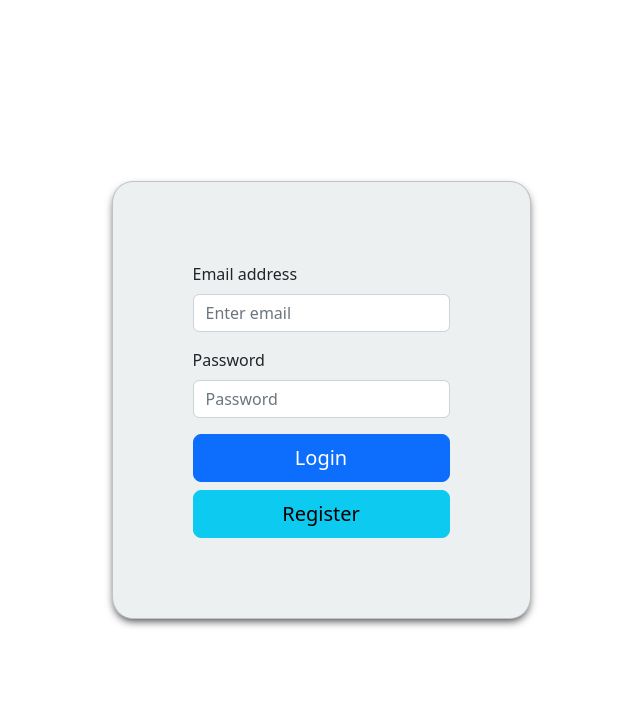
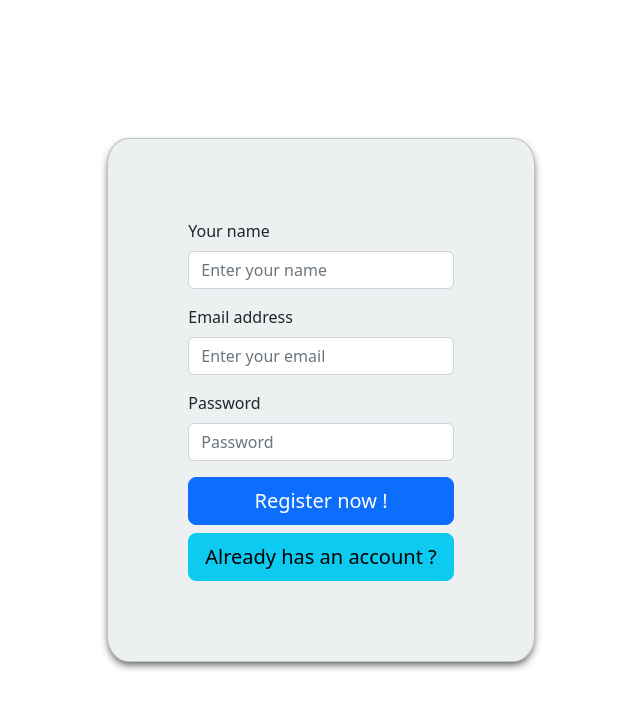
Before and after one commit to jhonyjss/bolttech-front, a React (Vite) app: page /register in a window 1280 px wide. Before the commit this address led to /. Shown: the top 708 px of the page, without its empty margins (319-959 px from the left). Built offline with nearby package versions, Linux system fonts and the light colour scheme.

Commit message:
, fix: adjustments

```diff
--- a/package.json
+++ b/package.json
@@ -19,6 +19,7 @@
     "react-bootstrap": "^2.6.0",
     "react-dom": "^18.2.0",
     "react-router-dom": "^6.4.3",
+    "react-toastify": "^9.1.1",
     "sass": "^1.56.1"
   },
   "devDependencies": {
--- a/src/App.jsx
+++ b/src/App.jsx
@@ -9,15 +9,15 @@ function App() {
   return (
     <Routes>
       <Route path="/" element={<Login />} />
-      <Route path="/projects" element={<Project />} />
+
+      <Route path="/projects" element={<ProtectedRoute>
+        <Project />
+      </ProtectedRoute>} />
       <Route
         path="/register"
-        element={
-          <ProtectedRoute>
-            <Register />
-          </ProtectedRoute>
-        }
+        element={<Register />}
       />
+
     </Routes>
   );
 }
--- a/src/components/auth/BTFormLogin.jsx
+++ b/src/components/auth/BTFormLogin.jsx
@@ -2,13 +2,31 @@ import React from "react";
 import Button from "react-bootstrap/Button";
 import Form from "react-bootstrap/Form";
 import "./style.scss";
+import { useNavigate } from "react-router-dom";
+import AuthDataService from "@/services/AuthDataService";
+import { ToastContainer, toast } from 'react-toastify';
+import useAuth from "@/hooks/auth.hook"
 
 const BTFormLogin = () => {
-  function handleLogin() {}
+  const navigate = useNavigate()
+  const { login, getUser } = useAuth()
+  console.log(getUser().then(res => console.log(res)))
+
+  async function onLogin(e) {
+    e.preventDefault()
+    try {
+      const response = await AuthDataService.login(e.target[0].value, e.target[1].value)
+      login(response.data)
+    } catch (error) {
+      console.error(error)
+      toast.error("User not found")
+    }
+
+  }
 
   return (
     <section id="btlogin" className="flex-center-items h-screen">
-      <Form>
+      <Form onSubmit={onLogin}>
         <Form.Group className="mb-3" controlId="formBasicEmail">
           <Form.Label>Email address</Form.Label>
           <Form.Control type="email" placeholder="Enter email" />
@@ -20,14 +38,15 @@ const BTFormLogin = () => {
         </Form.Group>
 
         <div className="d-grid gap-2">
-          <Button onClick={handleLogin} variant="primary" type="submit" size="lg">
+          <Button variant="primary" type="submit" size="lg">
             Login
           </Button>
-          <Button variant="info" size="lg">
+          <Button onClick={() => navigate("/register")} variant="info" size="lg">
             Register
           </Button>
         </div>
       </Form>
+      <ToastContainer />
     </section>
   );
 };
--- a/src/components/auth/BTFormRegister.jsx
+++ b/src/components/auth/BTFormRegister.jsx
@@ -1,16 +1,57 @@
 import Button from "react-bootstrap/Button";
 import Form from "react-bootstrap/Form";
 import "./style.scss";
+import { useNavigate } from "react-router-dom";
+import AuthDataService from "@/services/AuthDataService";
+import { ToastContainer, toast } from 'react-toastify';
+
 
 const BTFormRegister = () => {
+  const navigate = useNavigate()
+
+  const submitRegister = async (e) => {
+    e.preventDefault()
+
+    const name = e.target[0].value
+    const email = e.target[1].value
+    const password = e.target[2].value
+
+    if (password.length < 8) {
+      alert('your passowrd must be more than 8 chars')
+    }
+    if (!email) {
+      alert('Fill the field with your email')
+    }
+    if (!name) {
+      alert('Fill the field with your name')
+    }
+
+    const response = await AuthDataService.register({
+      name,
+      email,
+      password
+    })
+
+
+    if (response.status === 201) {
+      toast.success("User Created")
+      setTimeout(() => {
+        navigate("/")
+      }, 1500);
+    } else {
+      toast.error("Something wrong happened, try again or contact the developer")
+    }
+
+  }
+
   return (
     <section id="btlogin" className="flex-center-items h-screen">
-      <Form>
-        <Form.Group className="mb-3" controlId="formBasicEmail">
+      <Form onSubmit={submitRegister}>
+        <Form.Group className="mb-3" controlId="formBasicName">
           <Form.Label>Your name</Form.Label>
           <Form.Control type="text" placeholder="Enter your name" />
         </Form.Group>
-        <Form.Group className="mb-3" controlId="formBasicName">
+        <Form.Group className="mb-3" controlId="formBasicEmail">
           <Form.Label>Email address</Form.Label>
           <Form.Control type="email" placeholder="Enter your email" />
         </Form.Group>
@@ -24,11 +65,12 @@ const BTFormRegister = () => {
           <Button variant="primary" type="submit" size="lg">
             Register now !
           </Button>
-          <Button variant="info" size="lg">
-            Already has ann account ?
+          <Button onClick={() => navigate("/")} variant="info" size="lg">
+            Already has an account ?
           </Button>
         </div>
       </Form>
+      <ToastContainer />
     </section>
   );
 }
--- a/src/hooks/auth.hook.jsx
+++ b/src/hooks/auth.hook.jsx
@@ -10,7 +10,11 @@ export const AuthProvider = ({ children }) => {
   // call this function when you want to authenticate the user
   const login = async (data) => {
     setUser(data);
-    navigate("/project");
+    navigate("/projects");
+  };
+
+  const getUser = async () => {
+    return await user
   };
 
   // call this function to sign out logged in user
@@ -24,12 +28,13 @@ export const AuthProvider = ({ children }) => {
       user,
       login,
       logout,
+      getUser
     }),
     [user]
   );
   return <AuthContext.Provider value={value}>{children}</AuthContext.Provider>;
 };
 
-export const useAuth = () => {
+export default function useAuth() {
   return useContext(AuthContext);
 };
--- a/src/main.jsx
+++ b/src/main.jsx
@@ -3,12 +3,15 @@ import ReactDOM from 'react-dom/client'
 import App from './App'
 import "./assets/scss/index.scss";
 import "bootstrap/dist/css/bootstrap.min.css";
+import 'react-toastify/dist/ReactToastify.css';
 import { BrowserRouter } from "react-router-dom";
-
+import { AuthProvider } from "@/hooks/auth.hook";
 ReactDOM.createRoot(document.getElementById('root')).render(
   <React.StrictMode>
     <BrowserRouter>
+      <AuthProvider>
       <App />
+      </AuthProvider>
     </BrowserRouter>
   </React.StrictMode>
 )
--- a/src/routes/index.jsx
+++ b/src/routes/index.jsx
@@ -1,8 +1,8 @@
 import { Navigate } from "react-router-dom";
-import { useAuth } from "../hooks/auth.hook";
+import useAuth from "../hooks/auth.hook";
 
 export const ProtectedRoute = ({ children }) => {
-    const user = useAuth();
+    const { user } = useAuth();
     if (!user) {
         // user is not authenticated
         return <Navigate to="/" />;
--- /dev/null
+++ b/src/services/AuthDataService.js
@@ -0,0 +1,22 @@
+import http from "../api/http-common";
+import axios from "axios";
+class AuthDataService {
+  async register(_data) {
+    try {
+      return await http.post(`/users`, _data);
+    } catch (error) {
+      console.error("register", error);
+    }
+  }
+
+  async login(email, password) {
+    try {
+      const response = await http.post(`/auth/login`, { email, password });
+      axios.defaults.headers.common["Authorization"] = response.data.access_token;
+      return response;
+    } catch (error) {
+      console.error("login", error);
+    }
+  }
+}
+export default new AuthDataService();
```
Also changed, not shown: 1 other file (tests, documents, lock files or other folders).
